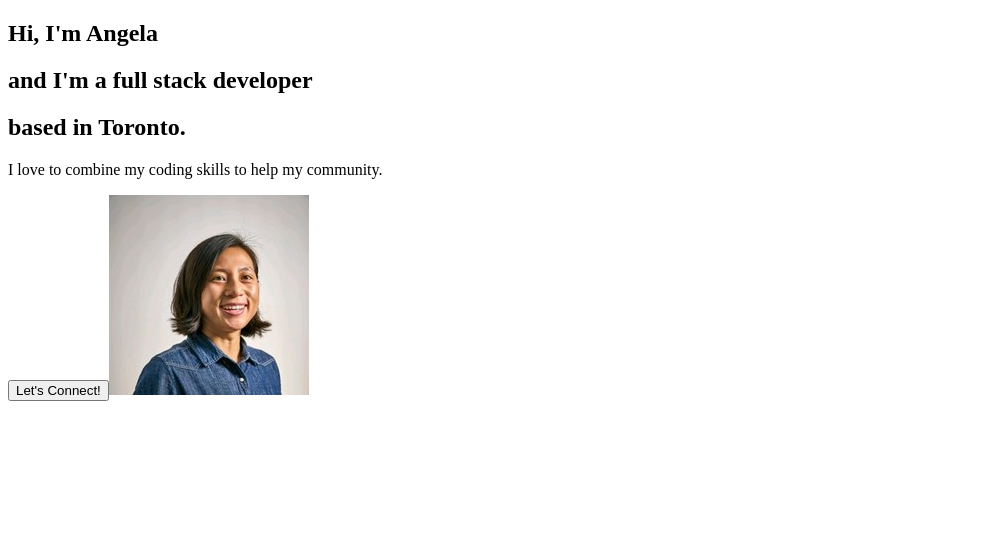
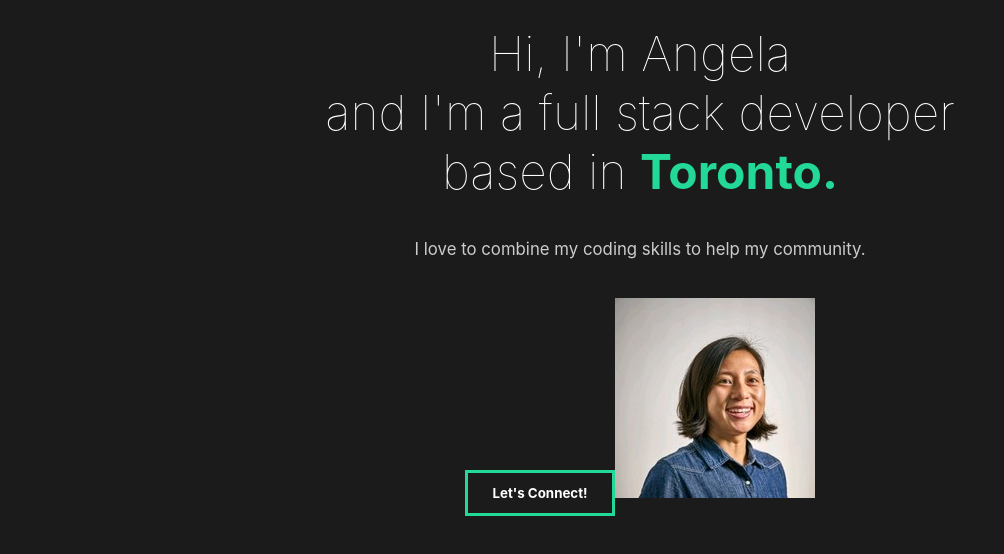
Before and after one commit to angelamchoi/portfolio, a React (Create React App) app: page / in a window 1280 px wide. Shown: the top 554 px of the page, without its empty margins (0-1004 px from the left). Built offline with nearby package versions, Linux system fonts and the light colour scheme.

Commit message:
added global style

```diff
--- a/src/App.js
+++ b/src/App.js
@@ -1,8 +1,10 @@
 import AboutUs from "./pages/AboutMe";
+import GlobalStyle from "./components/GlobalStyle";
 
 function App() {
   return (
     <div className="App">
+      <GlobalStyle/>
       <AboutUs/>
     </div>
   );
--- a/src/components/AboutSection.js
+++ b/src/components/AboutSection.js
@@ -1,6 +1,9 @@
 import AngelaChoi from '../img/AngelaChoi.jpg';
+import { About } from "../styles";
+
 const AboutSection = () => {
   return (
+    <About>
     <div>
       <div className ="description">
         <div className="title">
@@ -19,6 +22,7 @@
         <img src={AngelaChoi} alt="Angela Choi"/>
       </div>
     </div>
+    </About>
   )
 }
 
--- /dev/null
+++ b/src/components/GlobalStyle.js
@@ -0,0 +1,62 @@
+import { createGlobalStyle } from "styled-components";
+
+const GlobalStyle = createGlobalStyle`
+*{
+    margin: 0;
+    padding: 0;
+    box-sizing: border-box
+}
+html{
+    @media (max-width: 1700px){
+        font-size: 75%;
+    }
+
+}
+body{
+    background: #1b1b1b;
+    font-family: 'Inter', sans-serif;
+    overflow-x: hidden;
+}
+button{
+    font-weight: bold;
+    font-size: 1.1.rem;
+    cursor: pointer;
+    padding: 1rem 2rem;
+    border: 3px solid #23d997;
+    background: transparent;
+    color: white;
+    transition: all 0.5s ease;
+    font-family: 'Inter', sans-serif;
+    &:hover{
+        background-color: #23d997;
+        color: white;
+    }
+}
+    h2{
+        font-weight: lighter;
+        font-size: 4rem;
+    }
+    h3{
+        color: white;
+    }
+    h4{
+        font-weight: bold;
+        font-size: 2rem;
+
+    }
+    a{
+        font-size: 1.1rem;
+    }
+    span{
+        font-weight: bold;
+        color:#23d997;
+    }
+    p{
+        padding: 3rem 0rem;
+        color: #ccc;
+        font-size: 1.4rem;
+        line-height: 150%;
+    }
+`;
+
+export default GlobalStyle;
--- /dev/null
+++ b/src/styles.js
@@ -0,0 +1,16 @@
+import styled from "styled-components";
+import { motion } from "framer-motion";
+
+export const About = styled(motion.div)`
+  min-height: 90vh;
+  display: flex;
+  align-items: center;
+  justify-content: space-between;
+  padding: 5rem 10rem;
+  color: white;
+  @media (max-width: 1300px) {
+    display: block;
+    padding: 2rem 2rem;
+    text-align: center;
+  }
+`;
```
